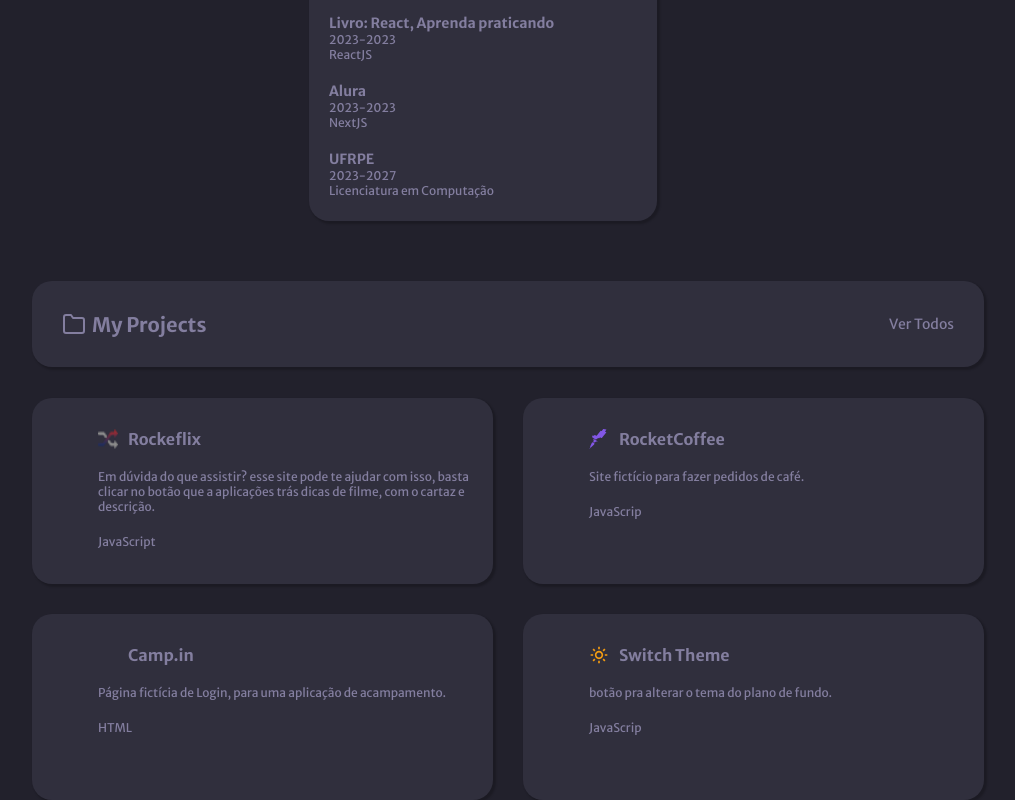
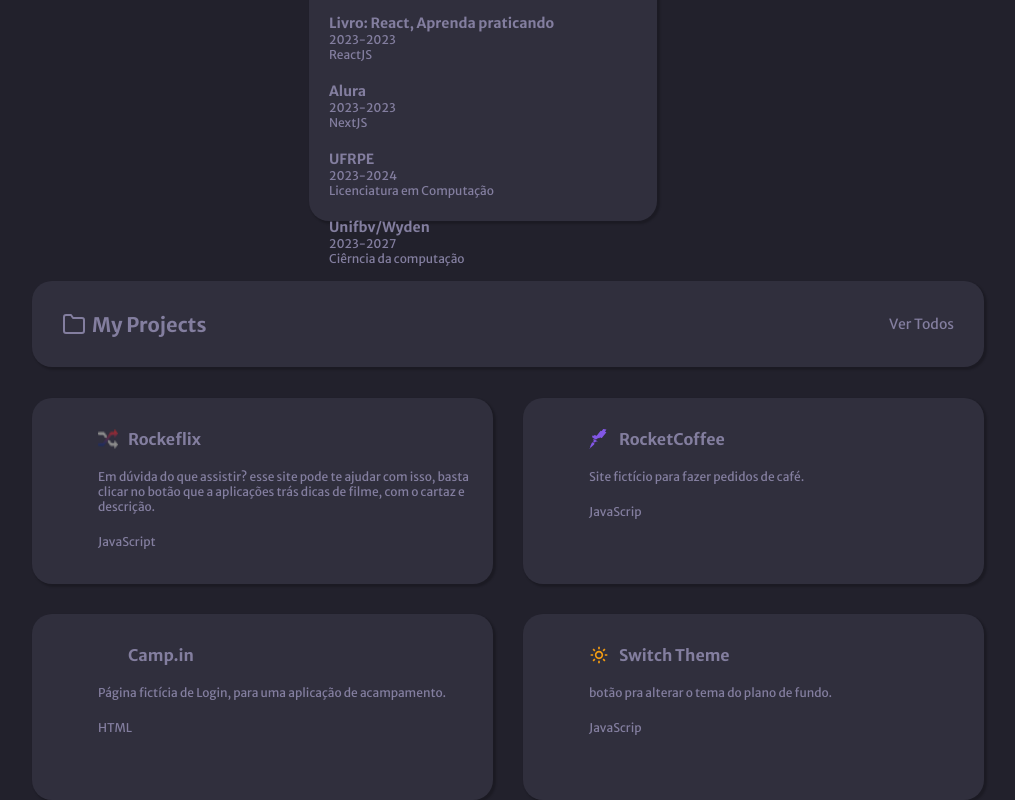
Before and after one commit to CaioTozer/Portfolio-, a React (Create React App) app: page / in a window 1280 px wide. Shown: the part 1437-2237 px from the top of the page, without its empty margins (157-1172 px from the left). Built offline with nearby package versions, Linux system fonts and the light colour scheme.

Commit message:
Atualizar o index.js

```diff
--- a/src/components/Education/index.js
+++ b/src/components/Education/index.js
@@ -40,8 +40,12 @@ const Education = () => {
             <p className="h1">NextJS</p>
 
             <p className="h4">UFRPE</p>
+            <p className="h1">2023-2024</p>
+            <p className="h1">Licenciatura em Computação</p>
+
+            <p className="h4">Unifbv/Wyden</p>
             <p className="h1">2023-2027</p>
-            <p className="h1">Licenciatura em Computação</p>
+            <p className="h1">Ciêrncia da computação</p>
             </div>
 
         </div>
```
